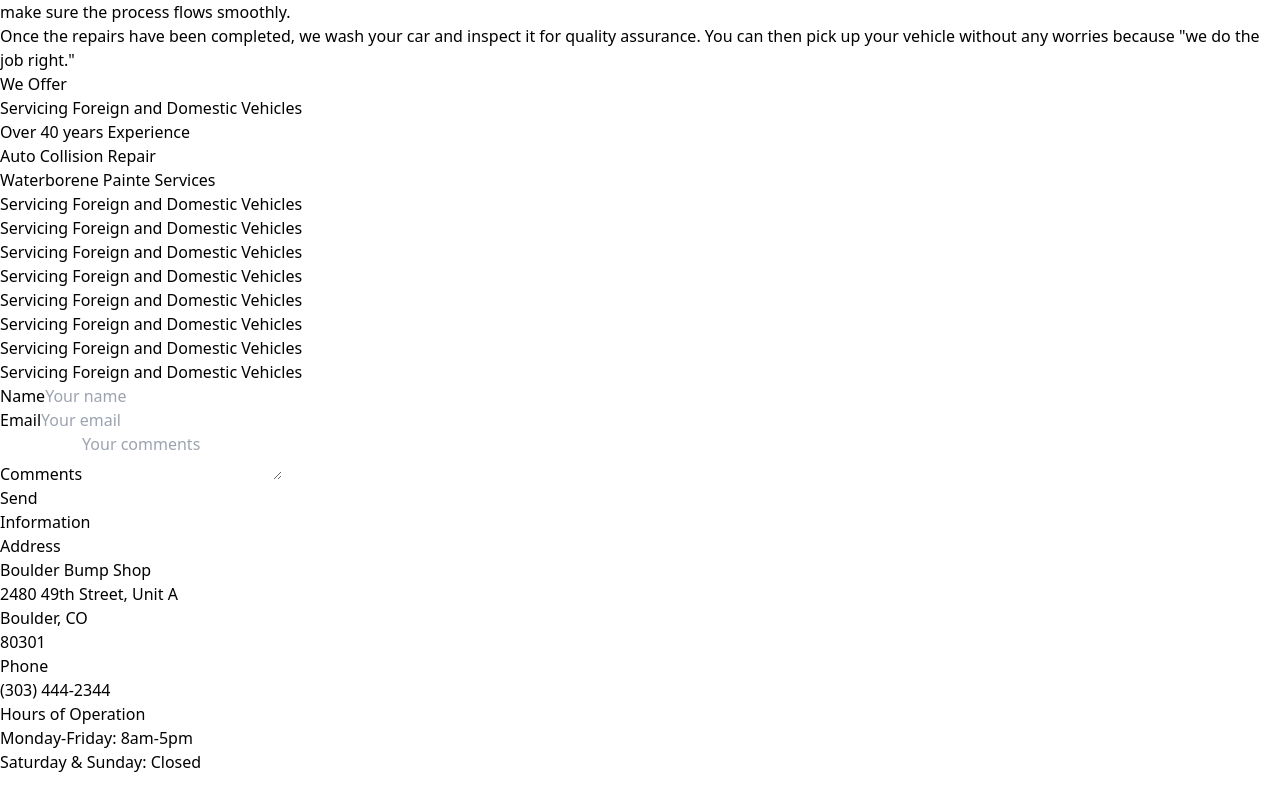
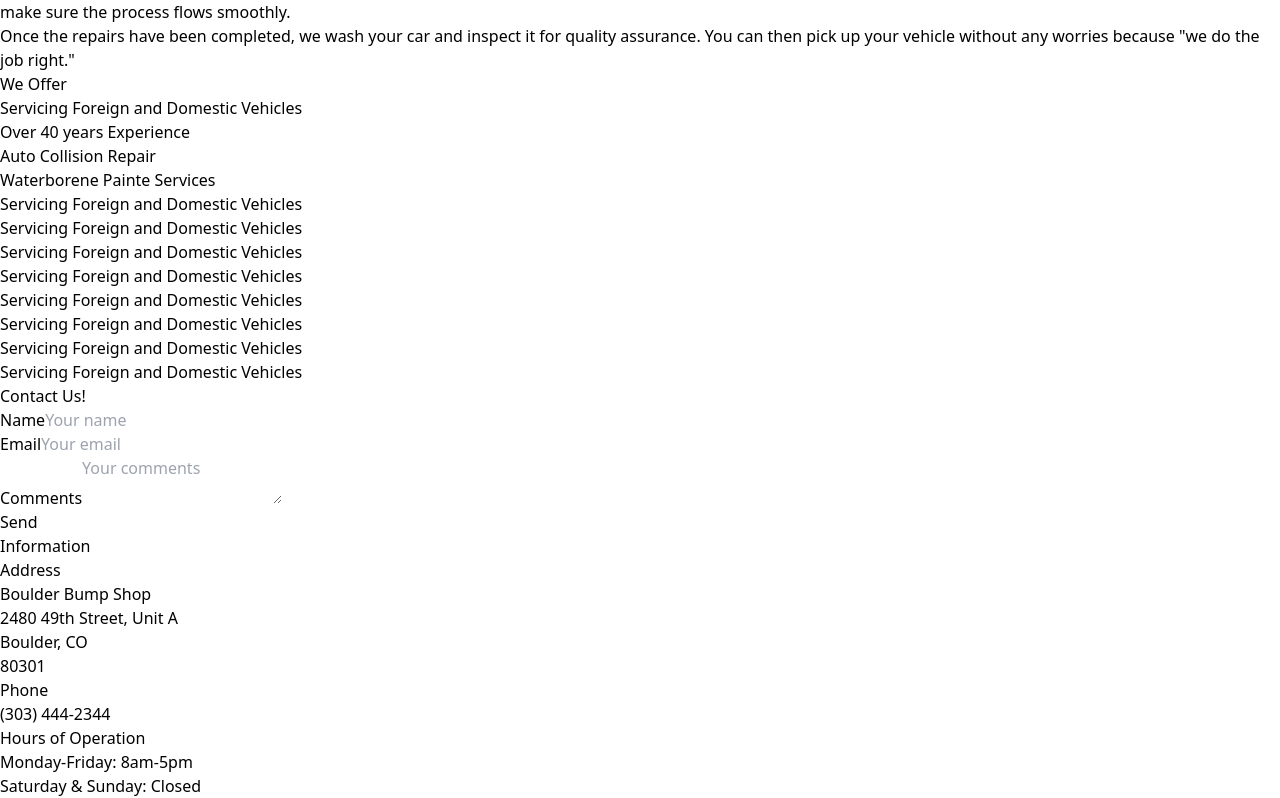
Before and after one commit to Trizee/BoulderBumpShop, a React (Vite) app: page / in a window 1280 px wide. Shown: the part 4466-5264 px from the top of the page. Before the commit the page ends 5240 px from the top, so only its background shows below. Built offline with nearby package versions, Linux system fonts and the light colour scheme.

Commit message:
updated oofter

```diff
--- a/src/Layout/Footer.jsx
+++ b/src/Layout/Footer.jsx
@@ -2,6 +2,9 @@
     return (
         <div className="flex flex-col md:flex-row w-full bg-gray-800 pt-10 pb-20">
             <div className="flex flex-col w-full md:w-2/3">
+                <div className="max-w-md mx-auto text-white font-bold text-4xl pb-4">
+                    <p>Contact Us!</p>
+                </div>
                 <form className="max-w-md mx-auto text-white">
                     <div className="mb-4">
                         <label className="block font-bold text-2xl mb-2" htmlFor="name">
```
